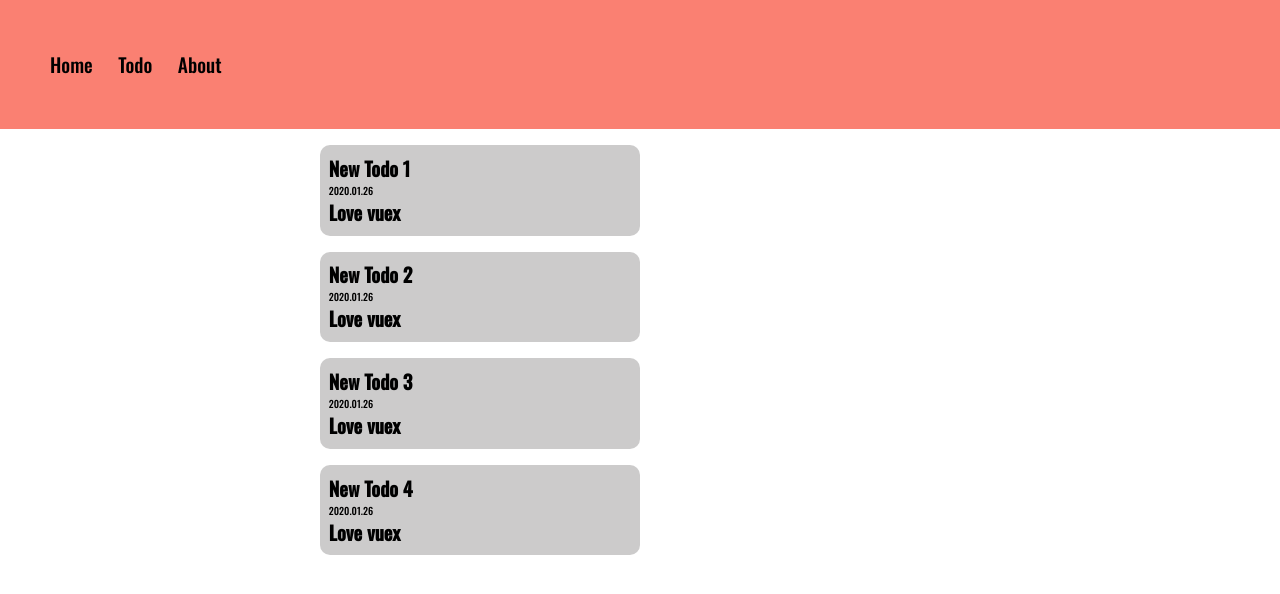
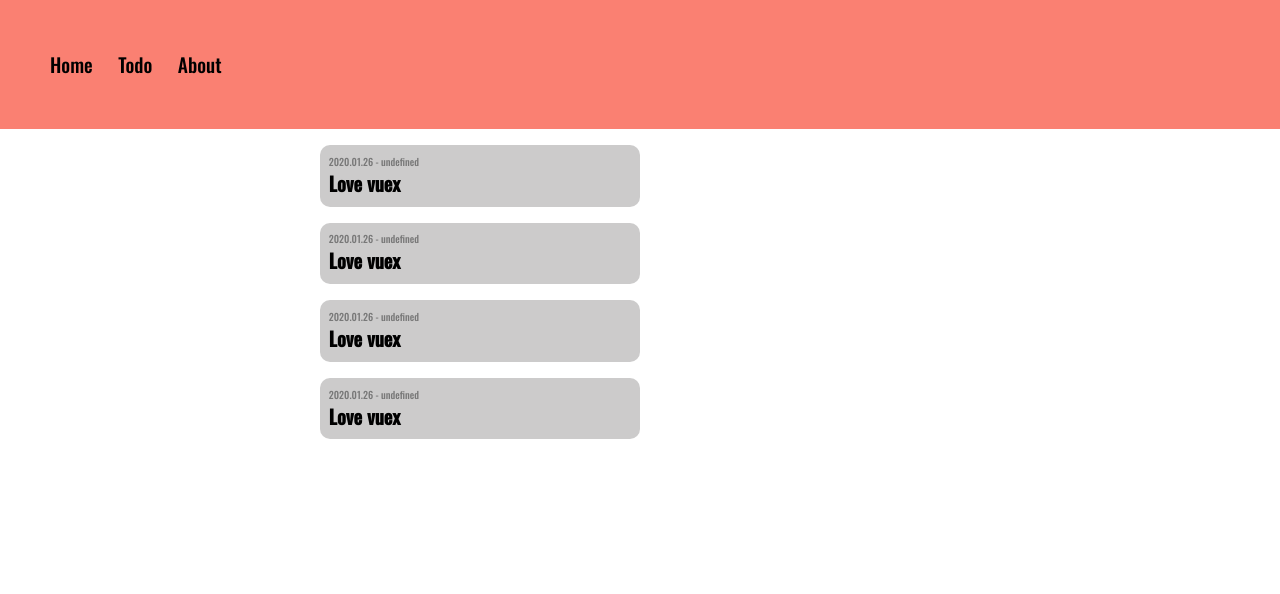
Before and after one commit to palmdaldaniel/todo_project, a Vue app: page / in a window 1280 px wide. Shown: the top 594 px of the page. Built offline with nearby package versions, Linux system fonts and the light colour scheme; a web font is replaced by a local one.

Commit message:
refractor todocard

```diff
--- a/src/components/addTodo.vue
+++ b/src/components/addTodo.vue
@@ -4,10 +4,8 @@
     <h1>Add a new todo</h1>
     <form @submit.prevent="">
         <input type="text" v-model="author" placeholder="Todo made by" required> <br>
-        <label for="title"></label>
-        <input type="text" name="" v-model="title" placeholder="Todo goes here" id="title" required> <br>
         <label for="description"></label>
-        <input type="text" name="" v-model="description"  placeholder="Describe it pls ..." id="description" required> <br>
+        <textarea name="" v-model="description"  placeholder="Describe it pls ..." id="description" required> </textarea><br>
       <!--   <button @click="moveToHome"> Add Todo </button> -->
         <button @click="addTodo"><router-link to="/"> Add Todo </router-link></button>
     </form>
@@ -33,8 +31,7 @@ export default {
     methods: {
         addTodo(){
             let todo = {
-                title: this.title,
-                author: 'Todo made by: ' + this.author,
+                author: 'Added by: ' + this.author,
                 date: new Date().toLocaleDateString(),
                 time: new Date().toLocaleTimeString(),
                 descripion: this.description
@@ -58,6 +55,10 @@ h1, input, button {
     margin-bottom: 2vh ;
 }
 
+textarea {
+    resize: none;
+}
+
 
 
 </style>
--- a/src/components/todo.vue
+++ b/src/components/todo.vue
@@ -1,39 +1,28 @@
 <template>
   <div class="todo" @click="removeTodo">
-
-   <h1> {{ todos.title }} </h1>
-    <p class="made"> {{ todos.author}}</p>
-    <p class="made"> {{ todos.date }}  </p>
-    <p class="made"> {{ todos.time }}  </p>
-    <h3> {{todos.descripion}} </h3>
-
-    <!-- <div class="content">
-    </div> -->
+    <p class="made">{{ todos.date + ' - '+ todos.time }}</p>
+    <p class="made">{{ todos.author }}</p>
+    <h3>{{ todos.descripion }}</h3>
 
   </div>
-
 </template>
 
 <script>
 export default {
-
-    props: ['todos'],
+  props: ["todos"],
   methods: {
-        removeTodo(){
-            console.log('remove: ', this.todos)
-            this.$store.commit('removeTodoFromList',this.todos)
-
-
-        }
-    }
-
-}
+    removeTodo() {
+      console.log("remove: ", this.todos);
+      this.$store.commit("removeTodoFromList", this.todos);
+    },
+  },
+};
 </script>
 
 <style>
-
 .made {
   font-size: 10px;
+  color: rgb(120, 120, 120);
 }
 
 .todo {
@@ -42,14 +31,11 @@ export default {
   width: 50%;
   padding: 0.5rem;
   margin-bottom: 2vh;
-    background: rgb(204, 203, 203)
+  background: rgb(204, 203, 203);
 }
 
 .todo:hover {
   background: rgb(219, 219, 219);
   cursor: pointer;
 }
-
-
-
 </style>
--- a/src/views/todoSite.vue
+++ b/src/views/todoSite.vue
@@ -1,7 +1,6 @@
 <template>
 
 <div class="todoSite">
-    <h1> Let there be todos ! </h1>
       <addTodo />
 </div>
 
@@ -12,7 +11,6 @@
 import addTodo from '../components/addTodo.vue'
 
 export default {
-
     components: {
         addTodo
         }
```
Lines whose indentation alone changed are shown as unchanged.
